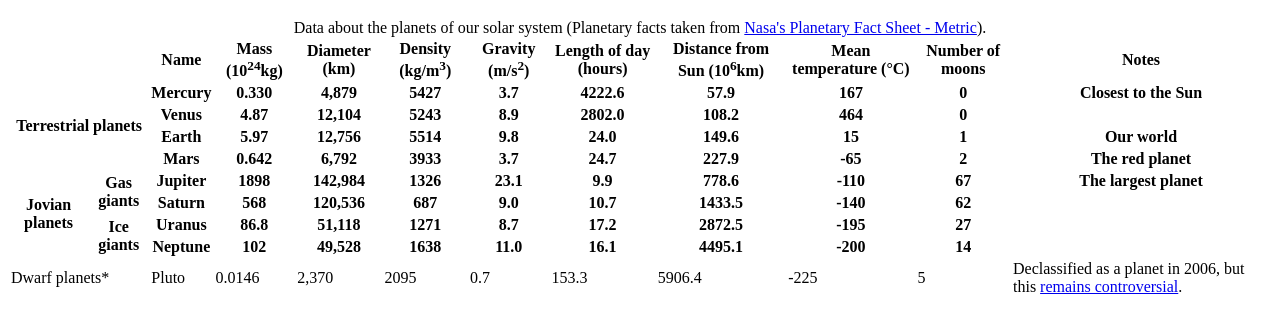
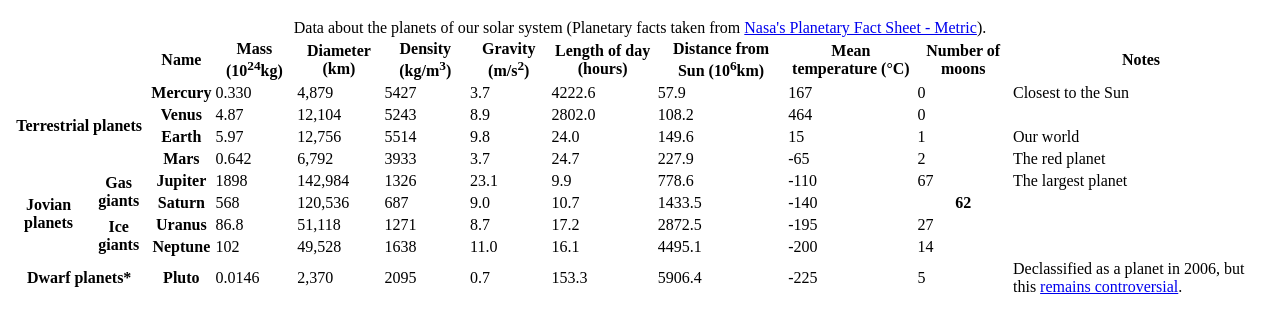
Before and after one commit to Alyssaa007/Alyssa.github.io, a plain HTML site: page Structuring-Planet-Data/HTML_Assignment_4_Template.html in a window 1280 px wide. Shown: the part 61-394 px from the top of the page. Drawn offline with Linux system fonts and the light colour scheme.

Commit message:
changed the rest of them

```diff
--- a/Structuring-Planet-Data/HTML_Assignment_4_Template.html
+++ b/Structuring-Planet-Data/HTML_Assignment_4_Template.html
@@ -44,106 +44,106 @@ Description: Web Development/INFT1206. Assignment #4: HTML tables and accessibil
         <tr>
           <th colspan="2" rowspan="4" scope="rowgroup">Terrestrial planets</th>
           <th scope="row">Mercury</th>
-          <th>0.330</th>
-          <th>4,879</th>
-          <th>5427</th>
-          <th>3.7</th>
-          <th>4222.6</th>
-          <th>57.9</th>
-          <th>167</th>
-          <th>0</th>
-          <th>Closest to the Sun</th>
+          <td>0.330</td>
+          <td>4,879</td>
+          <td>5427</td>
+          <td>3.7</td>
+          <td>4222.6</td>
+          <td>57.9</td>
+          <td>167</td>
+          <td>0</td>
+          <td>Closest to the Sun</td>
         </tr>
         <tr>
           <th scope="row">Venus</th>
-          <th>4.87</th>
-          <th>12,104</th>
-          <th>5243</th>
-          <th>8.9</th>
-          <th>2802.0</th>
-          <th>108.2</th>
-          <th>464</th>
-          <th>0</th>
-          <th></th>
+          <td>4.87</td>
+          <td>12,104</td>
+          <td>5243</td>
+          <td>8.9</td>
+          <td>2802.0</td>
+          <td>108.2</td>
+          <td>464</td>
+          <td>0</td>
+          <td></td>
         </tr>
         <tr>
           <th scope="row">Earth</th>
-          <th>5.97</th>
-          <th>12,756</th>
-          <th>5514</th>
-          <th>9.8</th>
-          <th>24.0</th>
-          <th>149.6</th>
-          <th>15</th>
-          <th>1</th>
-          <th>Our world</th>
+          <td>5.97</td>
+          <td>12,756</td>
+          <td>5514</td>
+          <td>9.8</td>
+          <td>24.0</td>
+          <td>149.6</td>
+          <td>15</td>
+          <td>1</td>
+          <td>Our world</td>
         </tr>
         <tr>
           <th scope="row">Mars</th>
-          <th>0.642</th>
-          <th>6,792</th>
-          <th>3933</th>
-          <th>3.7</th>
-          <th>24.7</th>
-          <th>227.9</th>
-          <th>-65</th>
-          <th>2</th>
-          <th>The red planet</th>
+          <td>0.642</td>
+          <td>6,792</td>
+          <td>3933</td>
+          <td>3.7</td>
+          <td>24.7</td>
+          <td>227.9</td>
+          <td>-65</td>
+          <td>2</td>
+          <td>The red planet</td>
         </tr>
         <tr>
           <th rowspan="4" scope="rowgroup">Jovian planets</th>
           <th rowspan="2" scope="rowgroup">Gas giants</th>
           <th scope="row">Jupiter</th>
-          <th>1898</th>
-          <th>142,984</th>
-          <th>1326</th>
-          <th>23.1</th>
-          <th>9.9</th>
-          <th>778.6</th>
-          <th>-110</th>
-          <th>67</th>
-          <th>The largest planet</th>
+          <td>1898</td >
+          <td>142,984</td>
+          <td>1326</td>
+          <td>23.1</td>
+          <td>9.9</td>
+          <td>778.6</td>
+          <td>-110</td>
+          <td>67</td>
+          <td>The largest planet</td>
         </tr>
         <tr>
           <th scope="row">Saturn</th>
-          <th>568</th>
-          <th>120,536</th>
-          <th>687</th>
-          <th>9.0</th>
-          <th>10.7</th>
-          <th>1433.5</th>
-          <th>-140</th>
-          <th>62</th>
-          <th></th>
+          <td>568</td>
+          <td>120,536</td>
+          <td>687</td>
+          <td>9.0</td>
+          <td>10.7</td>
+          <td>1433.5</td>
+          <td>-140</td>
+          <th>62</td>
+          <td></td>
         </tr>
         <tr>
           <th rowspan="2" scope="rowgroup">Ice giants</th>
           <th scope="row">Uranus</th>
-          <th>86.8</th>
-          <th>51,118</th>
-          <th>1271</th>
-          <th>8.7</th>
-          <th>17.2</th>
-          <th>2872.5</th>
-          <th>-195</th>
-          <th>27</th>
-          <th></th>
+          <td>86.8</td>
+          <td>51,118</td>
+          <td>1271</td>
+          <td>8.7</td>
+          <td>17.2</td>
+          <td>2872.5</td>
+          <td>-195</td>
+          <td>27</td>
+          <td></td>
         </tr>
         <tr>
           <th scope="row">Neptune</th>
-          <th>102</th>
-          <th>49,528</th>
-          <th>1638</th>
-          <th>11.0</th>
-          <th>16.1</th>
-          <th>4495.1</th>
-          <th>-200</th>
-          <th>14</th>
-          <th></th>
+          <td>102</td>
+          <td>49,528</td>
+          <td>1638</td>
+          <td>11.0</td>
+          <td>16.1</td>
+          <td>4495.1</td>
+          <td>-200</td>
+          <td>14</td>
+          <td></td>
         </tr>
         <tr>
-          <td colspan="2" rowspan="2">Dwarf planets*</td>
-          <td scope="row">Pluto</td>
+          <th colspan="2" rowspan="2">Dwarf planets*</th>
+          <th scope="row">Pluto</th>
           <td>0.0146</td>
           <td>2,370</td>
           <td>2095</td>
```
